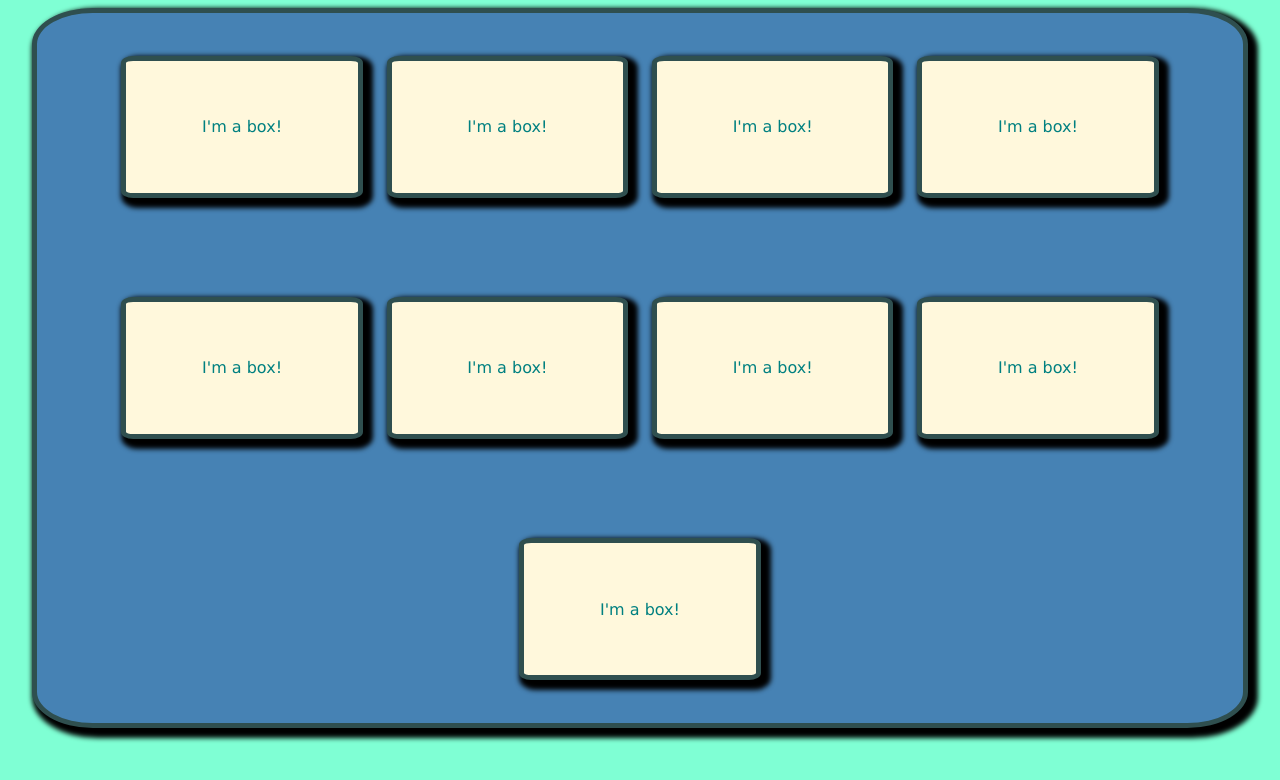
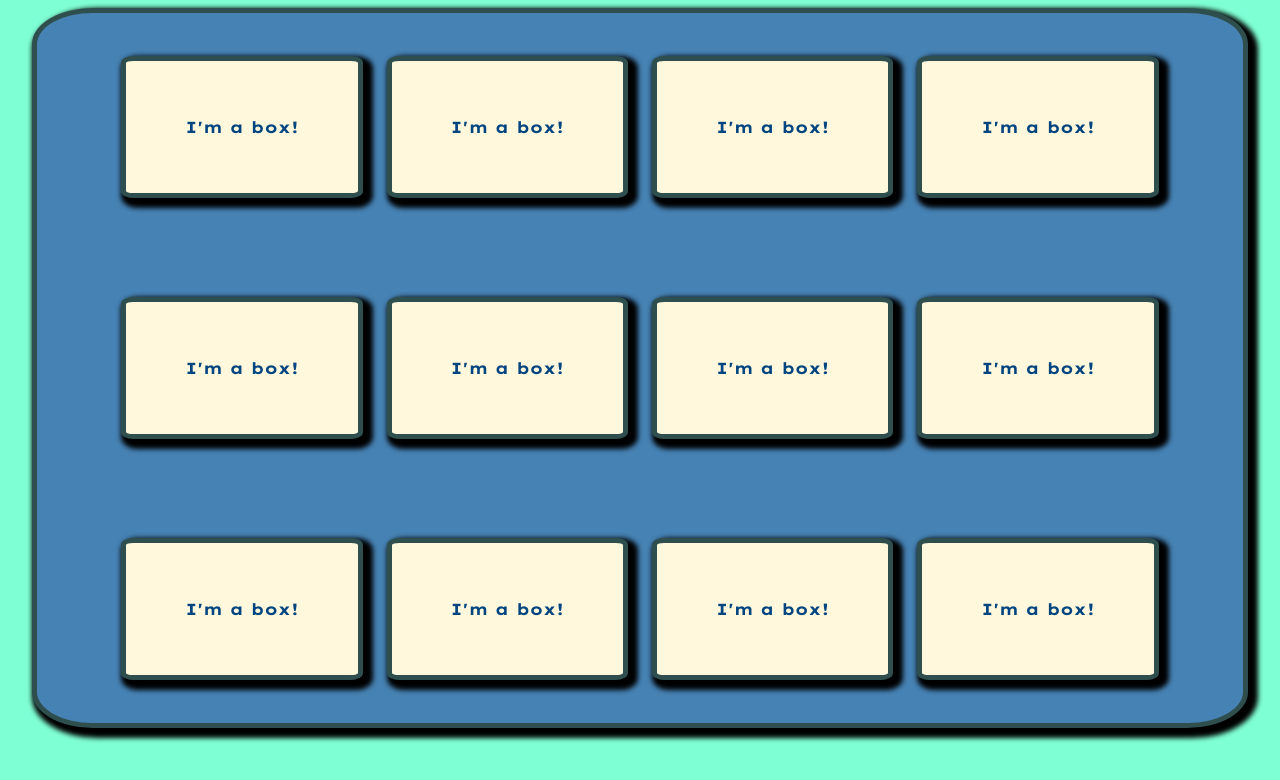
Before and after one commit to jzanderson09/CSS_Custom_Properties, a plain HTML site: page index.html in a window 1280 px wide. Drawn offline with Linux system fonts and the light colour scheme.

Commit message:
Add Styling & Click Handler
Add custom properties on to root. Change font to Lexend Giga.
Implement click handler for each box with toggle functions.

```diff
--- a/index.css
+++ b/index.css
@@ -1,14 +1,24 @@
 :root {
+    --box-background-color: cornsilk;
     --box-border-round: 5%;
     --box-border-shadow: 5px 5px 5px 5px black;
     --box-border-style: 5px solid darkslategray;
+    --box-clicked-background-color: #e110f01f;
+    --box-clicked-border-color: whitesmoke;
+    --box-clicked-font-color: whitesmoke;
+    --box-font-color: rgb(0, 68, 128);
+    --container-background-color: #4682b4;
+    --main-background-color: aquamarine;
 }
 
 html {
-    background-color: aquamarine;
+    background-color: var(--main-background-color);
     box-sizing: border-box;
-    font-family:Verdana, "Geneva", Tahoma, sans-serif;
+    font-family: "Lexend Giga", serif;
+    font-optical-sizing: auto;
     font-size: 62.5%;
+    font-style: normal;
+    font-weight: bold;
 }
 
 *,
@@ -20,7 +30,7 @@ html {
 
 #container {
     align-items: center;
-    background-color:steelblue;
+    background-color: var(--container-background-color);
     border: var(--box-border-style, 5px solid black);
     border-radius: var(--box-border-round, 25%);
     box-shadow: var(--box-border-shadow, 2px 2px 2px 2px red);
@@ -35,14 +45,25 @@ html {
 
 .boxes {
     align-items: center;
-    background-color:cornsilk;
+    background-color:var(--box-background-color);
     border: var(--box-border-style, 5px solid black);
     border-radius: var(--box-border-round, 25%);
     box-shadow: var(--box-border-shadow, 2px 2px 2px 2px red);
-    color:teal;
+    color: var(--box-font-color);
     display: flex;
     height: 20%;
     justify-content: center;
     text-align: center;
     width: 20%;
 }
+
+.boxes:active {
+    opacity: .5;
+    transform: translateY(5%);
+}
+
+.clicked {
+    background-color: var(--box-clicked-background-color);
+    border-color: var(--box-clicked-border-color);
+    color: var(--box-clicked-font-color);
+}
--- a/index.html
+++ b/index.html
@@ -4,6 +4,9 @@
     <meta charset="UTF-8">
     <meta name="viewport" content="width=device-width, initial-scale=1.0">
     <link rel="stylesheet" href="index.css">
+    <style>
+        @import url('https://fonts.googleapis.com/css2?family=Lexend+Giga:wght@100..900&display=swap');
+    </style>
     <title>CSS Custom Properties</title>
 </head>
 <body>
@@ -17,6 +20,22 @@
         <div id="box7" class="boxes">I'm a box!</div>
         <div id="box8" class="boxes">I'm a box!</div>
         <div id="box9" class="boxes">I'm a box!</div>
+        <div id="box10" class="boxes">I'm a box!</div>
+        <div id="box11" class="boxes">I'm a box!</div>
+        <div id="box12" class="boxes">I'm a box!</div>
     </div>
+    <script>
+        'use strict';
+
+        function clickHandler(id) {
+            let clickedBox = document.getElementById(id);
+            clickedBox.className === 'boxes clicked' ? clickedBox.className = 'boxes' : clickedBox.className = 'boxes clicked';
+            clickedBox.textContent === `I've been clicked!` ? clickedBox.textContent = `I'm a box!` : clickedBox.textContent = `I've been clicked!`;
+            console.log(clickedBox);
+        }
+
+        let boxes = Array.from(document.querySelectorAll('.boxes'));
+        boxes.forEach(box => box.addEventListener('click', () => clickHandler(box.id)));
+    </script>
 </body>
 </html>
```
